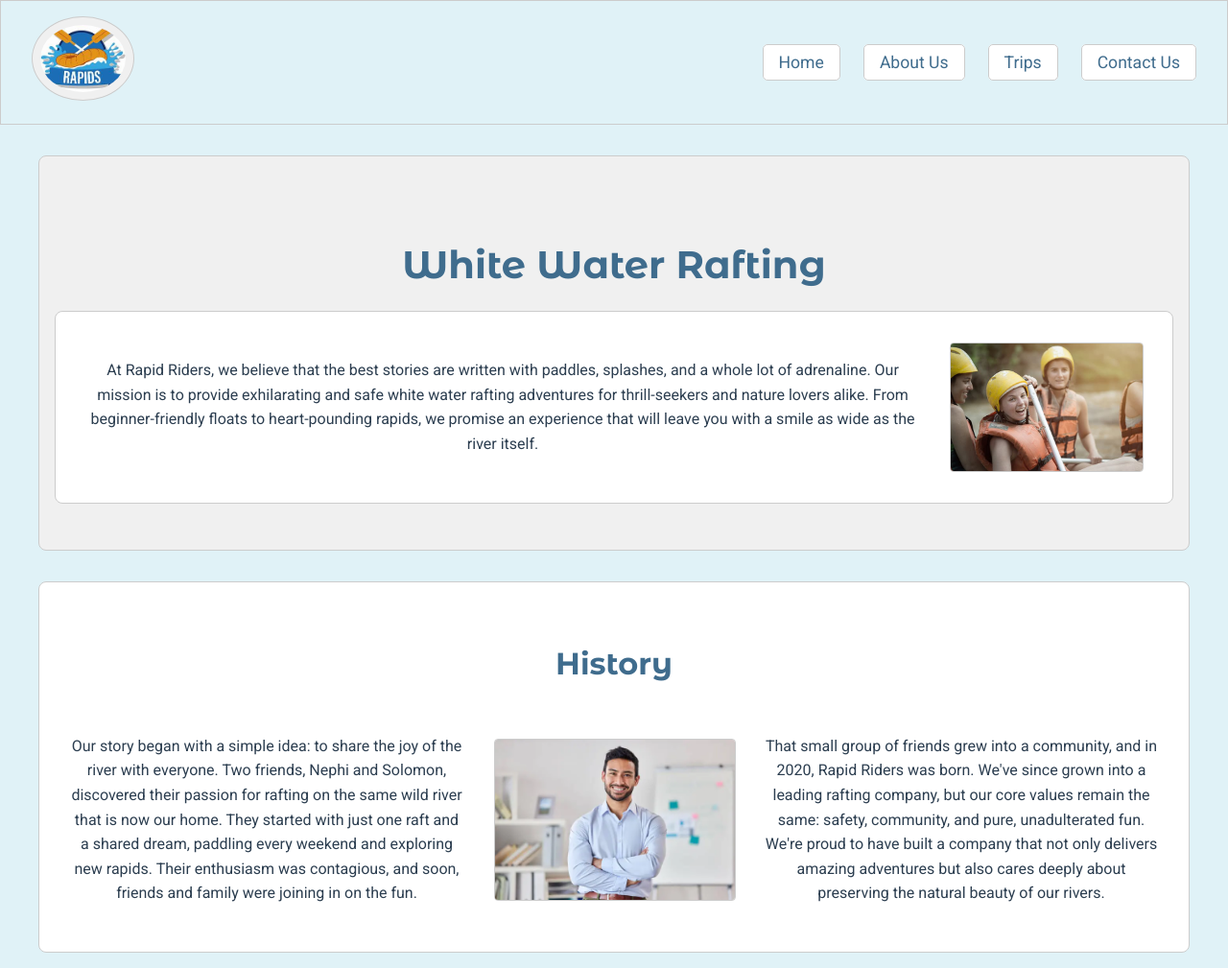
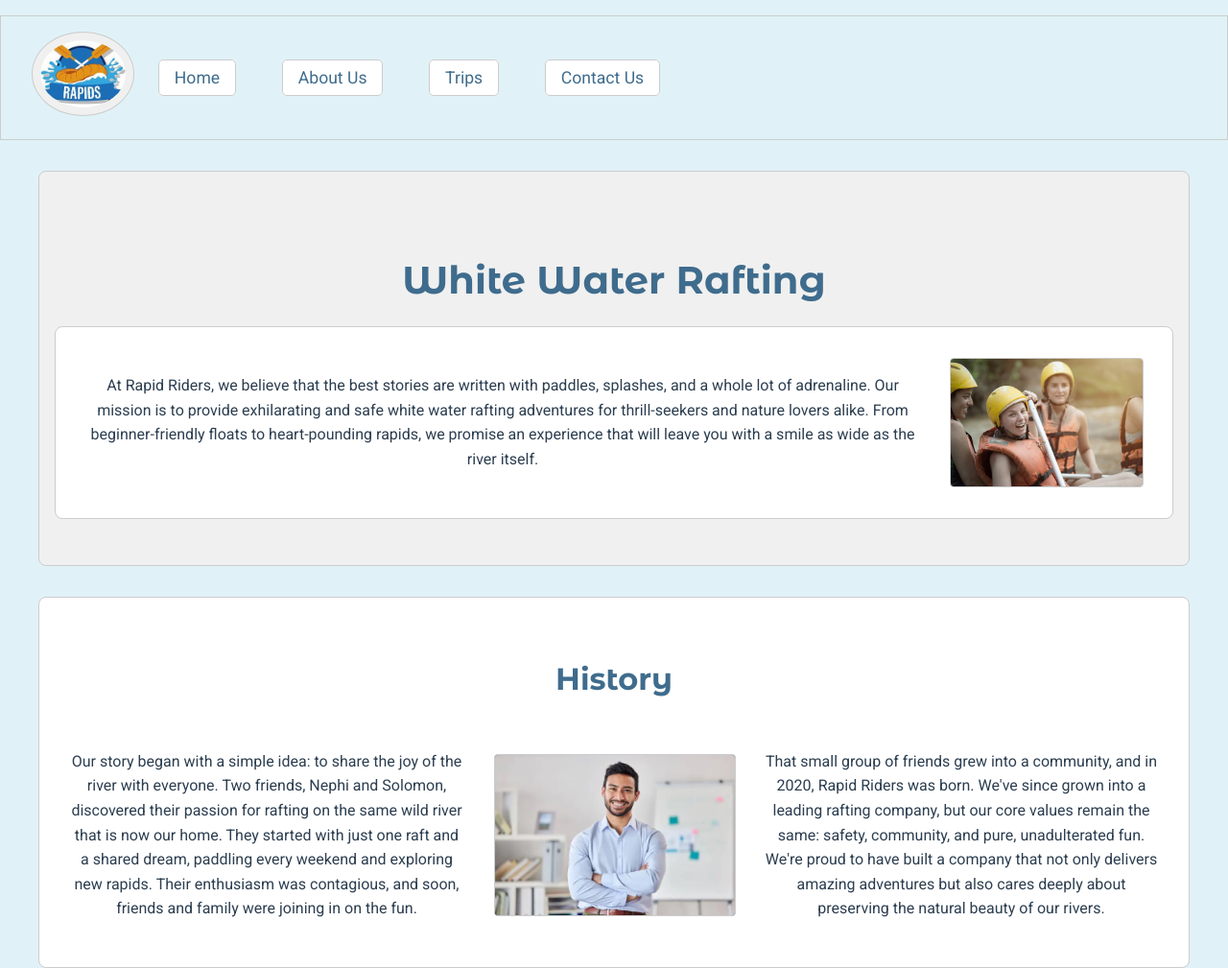
Before and after one commit to hazard-create/wdd130, a plain HTML site: page wwr/about.html in a window 1280 px wide. Shown: the top 1009 px of the page at 96% size. Drawn offline with Linux system fonts and the light colour scheme; a web font is replaced by a local one.

Commit message:
new changes

```diff
--- a/wwr/styles/rafting.css
+++ b/wwr/styles/rafting.css
@@ -39,8 +39,9 @@ main {
 
 /* Header and Navigation Styles */
 .header {
+    margin: 1rem auto;
     display: grid;
-    grid-template-columns: auto 1fr;
+    grid-template-columns: 120px 1fr 1fr;
     align-items: center;
     padding: 1rem 2rem;
     background-color: var(--secondary-color);
@@ -60,7 +61,7 @@ main {
     margin: 0;
     padding: 0;
     display: flex;
-    justify-content: flex-end;
+    justify-content: space-around;
     gap: 1.5rem;
     align-items: center;
     height: 100%;
```
